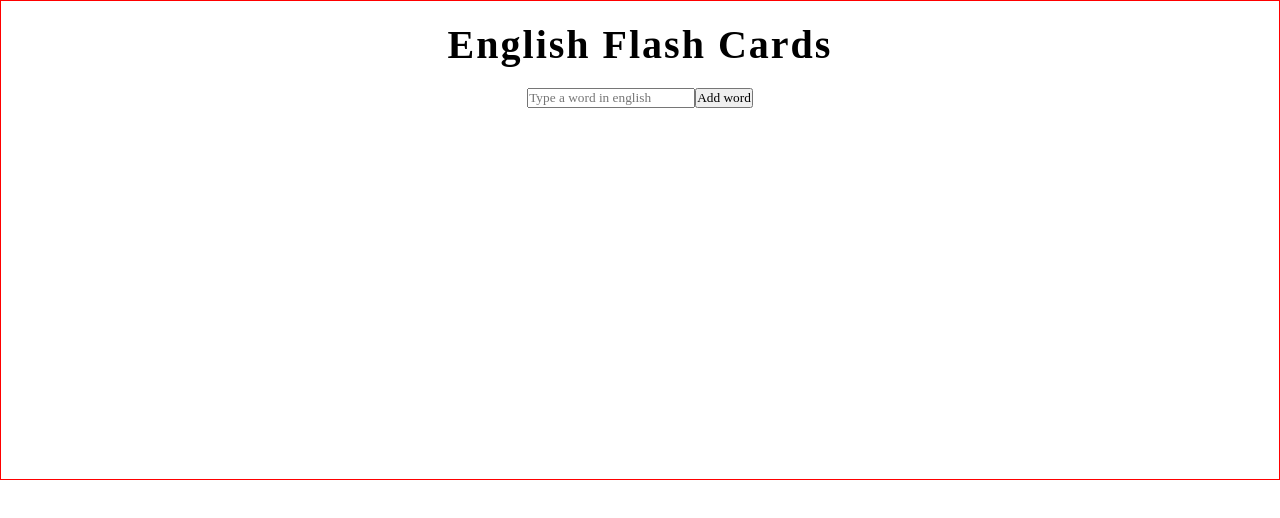
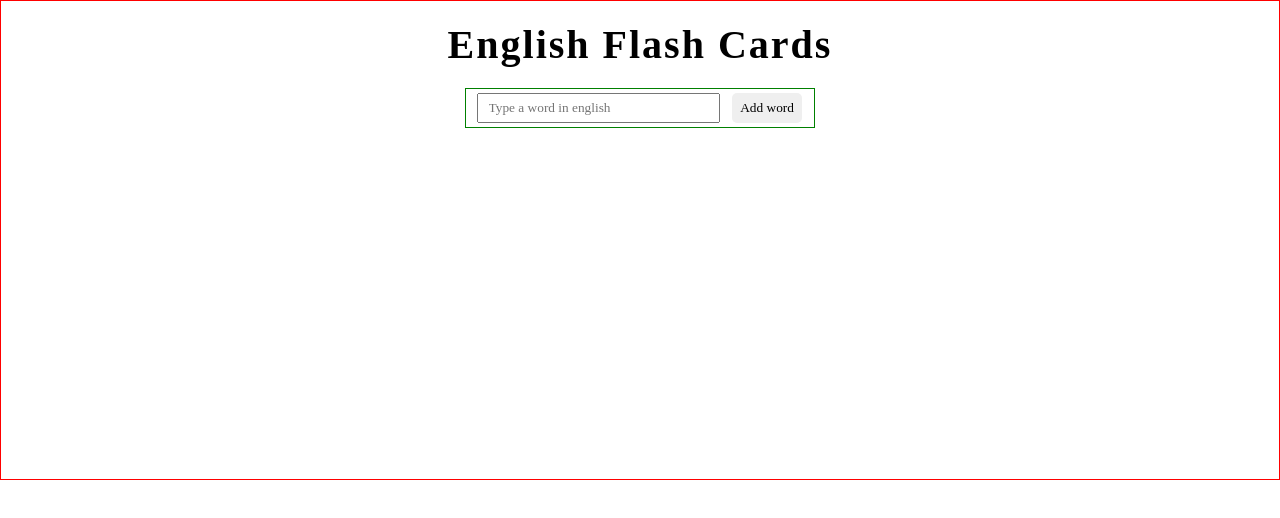
Before and after one commit to ufjf-dcc207/ufjf-dcc207-2024-3-a-trb3-trb3-vanessatrajano, a React (Vite) app: page / in a window 1280 px wide. Shown: the top 518 px of the page. Built offline with nearby package versions, Linux system fonts and the light colour scheme; a web font is replaced by a local one.

Commit message:
Estiliza WordInput

```diff
--- a/src/components/WordInput.css
+++ b/src/components/WordInput.css
@@ -0,0 +1,29 @@
+.input-container{
+    border: 1px solid green;
+    width: 350px;
+    height: 40px;
+    display: flex;
+    justify-content: space-evenly;
+    align-items: center;
+
+    input{
+        width: 70%;
+        height: 80%;
+        padding-left: 10px;
+    }
+
+    button{
+        height: 80%;
+        padding: 0 8px;
+        border-radius: 5px;
+        border: none;
+        margin: 1.5px;
+
+        &:hover{
+            background-color: rgba(95, 158, 160, 0.1);
+            border: 1.5px solid cadetblue;
+            box-shadow: 1px 1px 4px cornflowerblue;
+            margin: 0;
+        }
+    }
+}
--- a/src/components/WordInput.jsx
+++ b/src/components/WordInput.jsx
@@ -2,7 +2,7 @@ import "./WordInput.css";
 
 function WordInput({ referencia, onClique }) {
   return (
-    <div>
+    <div className="input-container">
       <input
         type="text"
         placeholder="Type a word in english"
```
